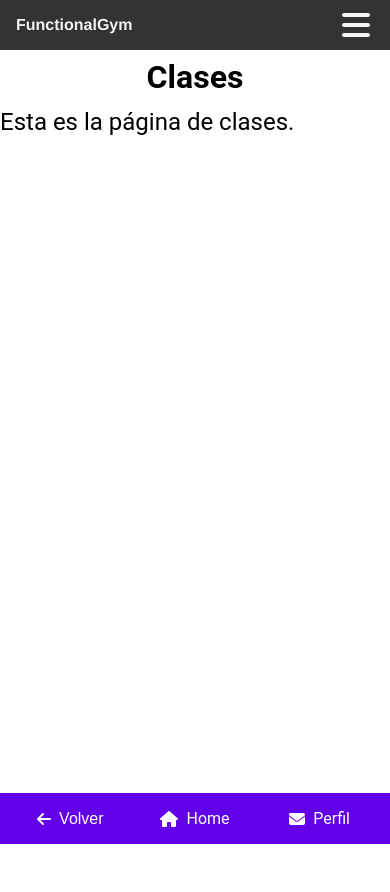
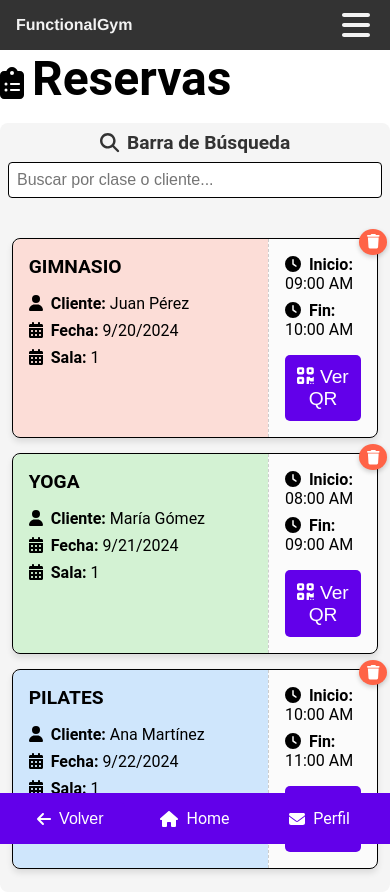
Before and after one commit to erox225/functionalGymReact, a React (Create React App) app: page /functionalGymReact/reservations in a window 390 px wide. Before the commit the page ends 844 px from the top, so only its background shows below. Built offline with nearby package versions, Linux system fonts and the light colour scheme.

Commit message:
subida pantalla de reservas

```diff
--- /dev/null
+++ b/src/components/ReservationTable.js
@@ -0,0 +1,134 @@
+import React, { useState } from 'react';
+import './css/ReservationTable.css'; // Archivo CSS específico para las tablas de reservas
+import { Link } from 'react-router-dom';
+import { FontAwesomeIcon } from '@fortawesome/react-fontawesome';
+import { faEdit, faEye, faSearch, faClock, faUser, faCalendarAlt, faQrcode, faTrash } from '@fortawesome/free-solid-svg-icons';
+
+const ReservationTable = ({ reservations }) => {
+  const [searchTerm, setSearchTerm] = useState('');
+
+  const handleSearchChange = (e) => {
+    setSearchTerm(e.target.value.toLowerCase());
+  };
+
+  const filteredReservations = reservations.filter((reserva) =>
+    `${reserva.clase} ${reserva.cliente}`.toLowerCase().includes(searchTerm)
+  );
+
+  const getClassColor = (clase) => {
+    switch (clase.toLowerCase()) {
+      case 'gimnasio':
+        return 'rgba(255, 99, 71, 0.2)'; // Rojo claro
+      case 'yoga':
+        return 'rgba(50, 205, 50, 0.2)'; // Verde claro
+      case 'pilates':
+        return 'rgba(30, 144, 255, 0.2)'; // Azul claro
+      default:
+        return 'rgba(98, 0, 234, 0.2)'; // Púrpura claro por defecto
+    }
+  };
+
+  return (
+    <div className="reservation-list">
+      <div className="search-container">
+        <h3 className="search-title">
+          <FontAwesomeIcon icon={faSearch} className="search-icon" />
+          Barra de Búsqueda
+        </h3>
+        <input
+          type="text"
+          placeholder="Buscar por clase o cliente..."
+          value={searchTerm}
+          onChange={handleSearchChange}
+          className="search-input"
+        />
+      </div>
+
+      <table className="reservation-table">
+        <thead>
+          <tr>
+            <th>IdReserva</th>
+            <th>Clase</th>
+            <th>Cliente</th>
+            <th>Horario Inicio</th>
+            <th>Horario Fin</th>
+            <th>Acciones</th>
+          </tr>
+        </thead>
+        <tbody>
+          {filteredReservations.map((reserva, index) => (
+            <tr key={index}>
+              <td>{reserva.id}</td>
+              <td>{reserva.clase}</td>
+              <td>{reserva.cliente}</td>
+              <td>{reserva.horarioInicio}</td>
+              <td>{reserva.horarioFin}</td>
+              <td>
+                <div className="action-buttons">
+                  <Link to={`/view-reservation/${reserva.id}`} className="view-button">
+                    <FontAwesomeIcon icon={faEye} />
+                  </Link>
+                  <Link to={`/edit-reservation/${reserva.id}`} className="edit-button">
+                    <FontAwesomeIcon icon={faEdit} />
+                  </Link>
+                </div>
+              </td>
+            </tr>
+          ))}
+        </tbody>
+      </table>
+      {filteredReservations.map((reserva, index) => (
+  <div key={index} className="reservation-card">
+    {/* Botón de eliminar flotante */}
+    <button className="delete-button-floating" onClick={() => console.log(`Eliminar reserva ${reserva.id}`)}>
+      <FontAwesomeIcon icon={faTrash} />
+    </button>
+
+    {/* Parte izquierda del ticket (Datos de la reserva) */}
+    <div
+      className="reservation-card-left"
+      style={{ backgroundColor: getClassColor(reserva.clase) }}
+    >
+      <h4 className="class-name">{reserva.clase}</h4>
+      <div className="reservation-details">
+        <span>
+          <FontAwesomeIcon icon={faUser} style={{ marginRight: '0.5em' }} />
+          <strong>Cliente:</strong> {reserva.cliente}
+        </span>
+        <span>
+          <FontAwesomeIcon icon={faCalendarAlt} style={{ marginRight: '0.5em' }} />
+          <strong>Fecha:</strong> {new Date(reserva.horarioInicio).toLocaleDateString()}
+        </span>
+        <span>
+          <FontAwesomeIcon icon={faCalendarAlt} style={{ marginRight: '0.5em' }} />
+          <strong>Sala:</strong> 1
+        </span>
+      </div>
+    </div>
+
+    {/* Parte derecha del ticket (Horario y acciones) */}
+    <div className="reservation-card-right">
+      <div className="reservation-time">
+        <span>
+          <FontAwesomeIcon icon={faClock} style={{ marginRight: '0.5em' }} />
+          <strong>Inicio:</strong> {new Date(reserva.horarioInicio).toLocaleTimeString([], { hour: '2-digit', minute: '2-digit' })}
+        </span>
+        <span>
+          <FontAwesomeIcon icon={faClock} style={{ marginRight: '0.5em' }} />
+          <strong>Fin:</strong> {new Date(reserva.horarioFin).toLocaleTimeString([], { hour: '2-digit', minute: '2-digit' })}
+        </span>
+      </div>
+      <div className="qr-button-container">
+        <button className="qr-button">
+          <FontAwesomeIcon icon={faQrcode} style={{ marginRight: '0.3em' }} />
+          Ver QR
+        </button>
+      </div>
+    </div>
+  </div>
+))}
+    </div>
+  );
+};
+
+export default ReservationTable;
--- /dev/null
+++ b/src/components/css/ReservationTable.css
@@ -0,0 +1,210 @@
+/* Estilos generales */
+.reservation-list {
+    margin: 1rem;
+    padding: 1rem;
+    background-color: #f5f5f5;
+    border-radius: 8px;
+}
+
+/* Estilos para la tabla en pantallas grandes */
+.reservation-table {
+    width: 100%;
+    border-collapse: collapse;
+    font-family: 'Arial', sans-serif;
+}
+
+.reservation-table th, .reservation-table td {
+    padding: 0.75rem;
+    text-align: left;
+    border-bottom: 1px solid #ccc;
+}
+
+.reservation-table th {
+    background-color: #6200ea;
+    color: white;
+    font-weight: bold;
+    text-align: center;
+}
+
+.reservation-table td {
+    text-align: center;
+}
+
+.reservation-table tr:hover {
+    background-color: #f0f0f0;
+}
+
+/* Botones de acción */
+.action-buttons {
+    display: flex;
+    justify-content: center;
+    gap: 10px;
+}
+
+.view-button, .edit-button {
+    padding: 0.5rem;
+    background-color: #32CD32;
+    border-radius: 5px;
+    color: white;
+    text-decoration: none;
+    transition: background-color 0.3s ease;
+}
+
+.edit-button {
+    background-color: #FFD700;
+}
+
+.view-button:hover {
+    background-color: #28a745;
+}
+
+.edit-button:hover {
+    background-color: #FFC107;
+}
+
+/* Estilos de tarjetas (tickets) para pantallas pequeñas */
+@media (max-width: 768px) {
+
+    .reservation-list {
+        margin: 0;
+        padding: 0.5rem;
+        background-color: #f5f5f5;
+        border-radius: 8px;
+    }
+
+    .reservation-table {
+        display: none;
+    }
+
+    .reservation-card {
+        display: flex;
+        border: 1px solid black;
+        border-radius: 8px;
+        margin-bottom: 2rem;
+        background-color: #fbfbfb;
+        box-shadow: 0 4px 6px rgba(0, 0, 0, 0.1);
+        max-width: 98%;
+        margin: 15px auto;
+        position: relative; /* Para posicionar el botón flotante */
+    }
+
+    /* Parte izquierda del ticket */
+    .reservation-card-left {
+        width: 70%;
+        padding: 1rem;
+        color: black;
+        border-top-left-radius: 8px;
+        border-bottom-left-radius: 8px;
+        display: flex;
+        flex-direction: column;
+        background-color: rgba(255, 255, 255, 0.2); /* Fondo de la izquierda */
+    }
+
+    .class-name {
+        font-weight: bold;
+        font-size: 1.2rem;
+        margin-bottom: 1rem;
+        text-transform: uppercase;
+    }
+
+    .reservation-details {
+        display: flex;
+        flex-direction: column;
+        gap: 0.5rem;
+    }
+
+    /* Parte derecha del ticket */
+    .reservation-card-right {
+        width: 30%;
+        padding: 1rem;
+        border-left: 1px dashed #ccc;
+        display: flex;
+        flex-direction: column;
+        justify-content: space-between;
+    }
+
+    .reservation-time {
+        display: flex;
+        flex-direction: column;
+        gap: 0.5rem;
+    }
+
+    .qr-button-container {
+        margin-top: 1rem;
+    }
+
+    .qr-button {
+        background-color: #6200ea;
+        color: white;
+        padding: 0.7rem;
+        border-radius: 5px;
+        border: none;
+        cursor: pointer;
+        font-size: 1.2rem;
+        width: 100%;
+    }
+
+    .qr-button:hover {
+        background-color: #3700b3;
+    }
+
+    /* Botón de eliminar flotante en la parte superior derecha */
+    .delete-button-floating {
+        position: absolute;
+        top: -10px;
+        right: -10px;
+        background-color: #ff6347;
+        color: white;
+        border: none;
+        border-radius: 50%;
+        padding: 0.3rem;
+        font-size: 0.9rem;
+        cursor: pointer;
+        box-shadow: 0 2px 5px rgba(0, 0, 0, 0.2);
+        z-index: 1;
+        display: block;
+    width: 28px;
+    }
+
+    .delete-button-floating:hover {
+        background-color: #ff4500;
+    }
+}
+
+/* Ocultar tarjetas en pantallas grandes */
+@media (min-width: 769px) {
+    .reservation-card {
+        display: none;
+    }
+
+    .reservation-table {
+        display: table;
+    }
+}
+
+/* Barra de búsqueda */
+.search-container {
+    margin-bottom: 1.5rem;
+    text-align: center;
+}
+
+.search-title {
+    display: flex;
+    align-items: center;
+    justify-content: center;
+    font-size: 1.2rem;
+    margin-bottom: 0.5rem;
+    color: #333;
+}
+
+.search-icon {
+    margin-right: 0.5rem;
+}
+
+.search-input {
+    width: 100%;
+    padding: 0.5rem;
+    border: 1.2px solid black;
+    border-radius: 4px;
+    font-size: 1rem;
+}
--- a/src/pages/Reservations.js
+++ b/src/pages/Reservations.js
@@ -1,18 +1,45 @@
 import React from 'react';
+import { FontAwesomeIcon } from '@fortawesome/react-fontawesome';
+import { faClipboardList } from '@fortawesome/free-solid-svg-icons'; // Ícono para reservas
+import ReservationTable from '../components/ReservationTable'; // Componente que se creará para la tabla de reservas
+import './css/Reservations.css'; // Archivo CSS específico para reservas
 
 const Reservations = () => {
+  // Simulación de datos de reservas
+  const reservations = [
+    {
+      id: 101,
+      clase: 'Gimnasio',
+      cliente: 'Juan Pérez',
+      horarioInicio: '2024-09-20 09:00',
+      horarioFin: '2024-09-20 10:00'
+    },
+    {
+      id: 102,
+      clase: 'Yoga',
+      cliente: 'María Gómez',
+      horarioInicio: '2024-09-21 08:00',
+      horarioFin: '2024-09-21 09:00'
+    },
+    {
+      id: 103,
+      clase: 'Pilates',
+      cliente: 'Ana Martínez',
+      horarioInicio: '2024-09-22 10:00',
+      horarioFin: '2024-09-22 11:00'
+    },
+  ];
+
   return (
     <div>
-        <h1
-          style={{
-            textAlign: 'center',
-            fontSize: '2.0rem',  // Cambiado a camelCase y entre comillas
-            marginBottom: '0.5rem',
-            marginTop: '0.5rem'
-          }}
+      {/* Título con ícono */}
+      <h1 className="reservation-header">
+        <FontAwesomeIcon icon={faClipboardList} className="header-icon" />
+        Reservas
+      </h1>
 
-      >Clases</h1>
-      <p>Esta es la página de clases.</p>
+      {/* Renderiza el componente de la tabla con los datos de reservas */}
+      <ReservationTable reservations={reservations} />
     </div>
   );
 };
```
Also changed, not shown: src/pages/css/Reservations.css (added).
